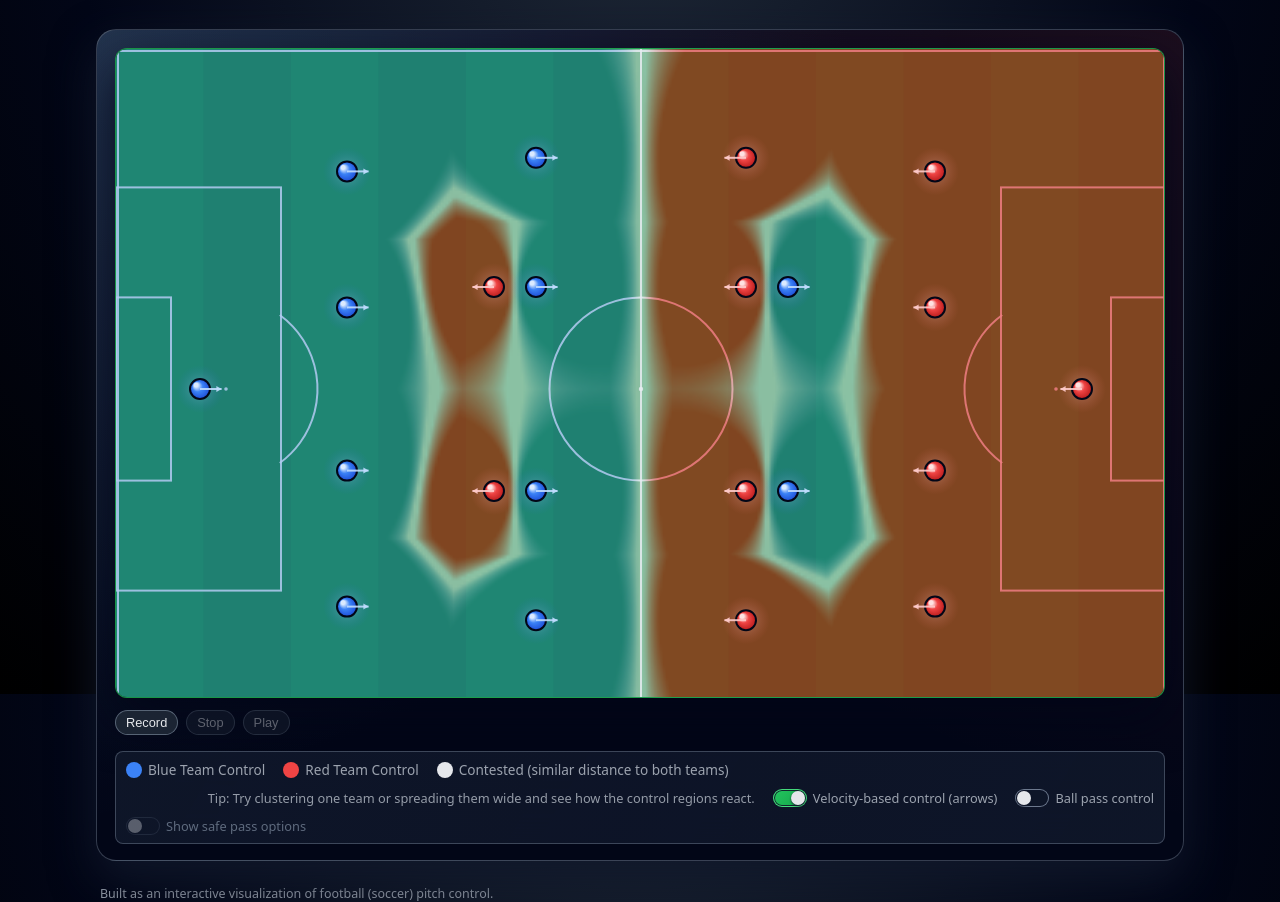
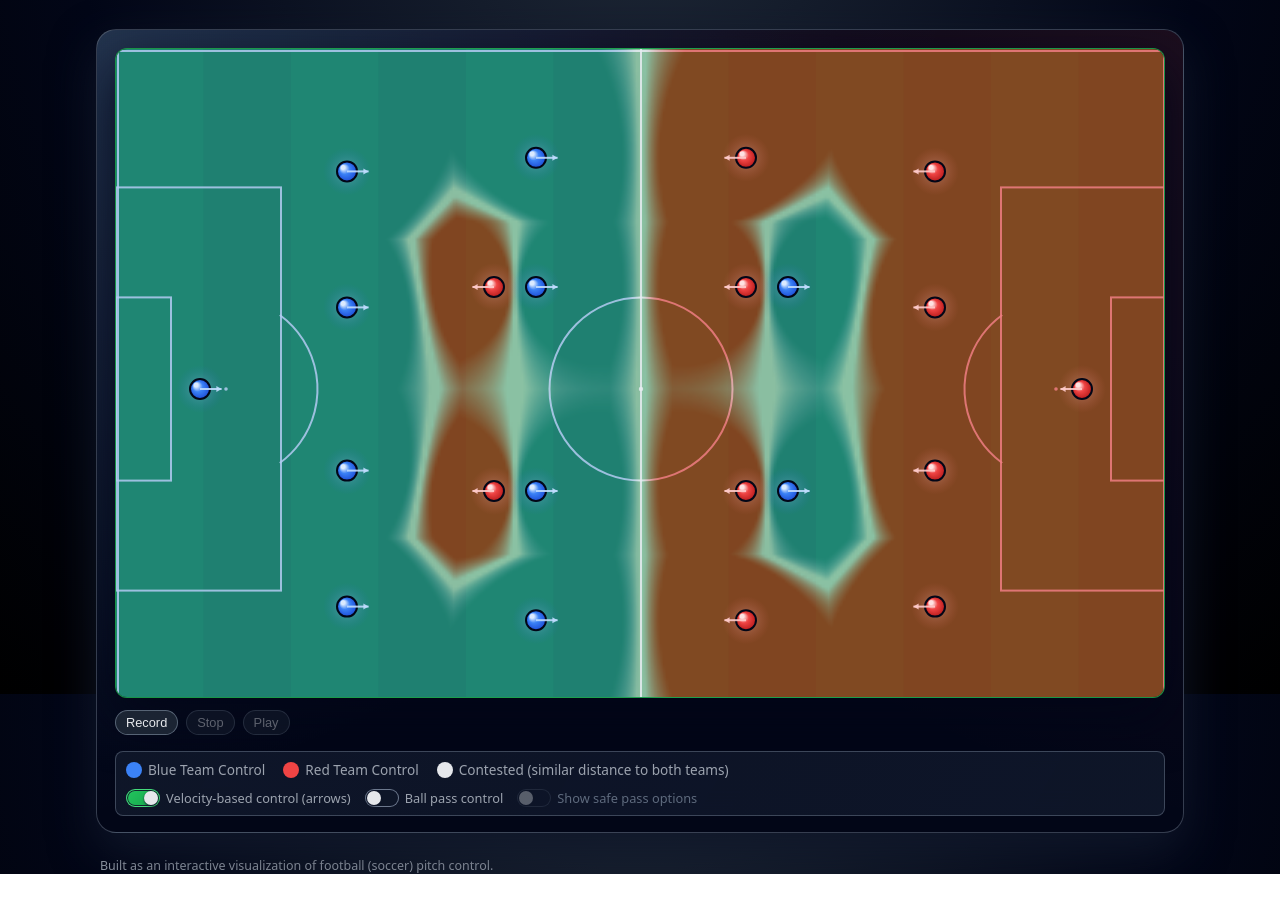
Before and after one commit to OpaqueRelease/pitch-control, a website: page index.html in a window 1280 px wide. Shown: the part 106-1008 px from the top of the page. After the commit the page ends 980 px from the top, so only its background shows below. Drawn offline with Linux system fonts and the light colour scheme.

Commit message:
STYLE CHANGES

```diff
--- a/index.html
+++ b/index.html
@@ -40,7 +40,7 @@
               <span class="legend-color legend-color--contested"></span>
               <span>Contested (similar distance to both teams)</span>
             </div>
-            <div class="legend-item legend-toggle">
+            <div class="legend-item legend-item--toggles">
               <label class="toggle">
                 <input type="checkbox" id="toggleArrows" checked />
                 <span class="toggle-track">
@@ -48,8 +48,6 @@
                 </span>
                 <span class="toggle-label">Velocity-based control (arrows)</span>
               </label>
-            </div>
-            <div class="legend-item legend-toggle">
               <label class="toggle">
                 <input type="checkbox" id="toggleBallMode" />
                 <span class="toggle-track">
@@ -57,8 +55,6 @@
                 </span>
                 <span class="toggle-label">Ball pass control</span>
               </label>
-            </div>
-            <div class="legend-item legend-toggle">
               <label class="toggle">
                 <input type="checkbox" id="togglePassLines" disabled />
                 <span class="toggle-track">
@@ -66,10 +62,6 @@
                 </span>
                 <span class="toggle-label">Show safe pass options</span>
               </label>
-            </div>
-            <div class="legend-item legend-item--hint">
-              Tip: Try clustering one team or spreading them wide and see how the
-              control regions react.
             </div>
           </div>
         </section>
--- a/style.css
+++ b/style.css
@@ -209,6 +209,12 @@ body {
   order: 10;
 }
 
+.legend-item--toggles {
+  flex-basis: 100%;
+  justify-content: flex-start;
+  gap: 14px;
+}
+
 .toggle {
   display: inline-flex;
   align-items: center;
```
Also changed, not shown: package.json (line endings or trailing spaces).
